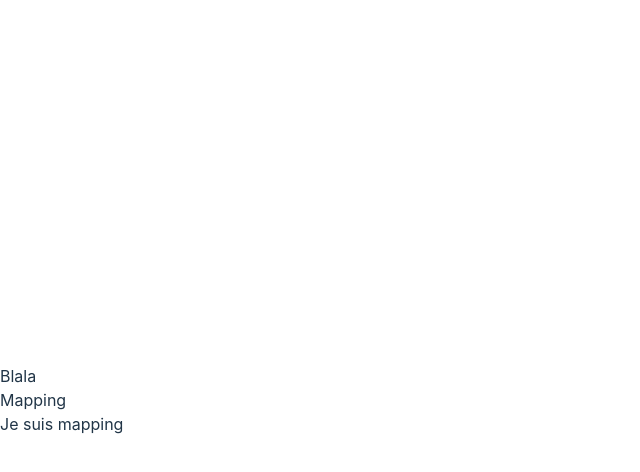
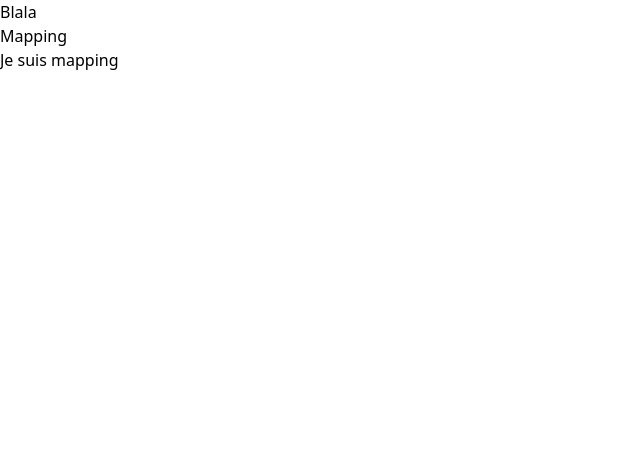
Before and after one commit to twde49/feedback-front, a React (Vite) app: page /enzo/1 in a window 1280 px wide. Shown: the top 472 px of the page, without its empty margins (0-640 px from the left). Built offline with nearby package versions, Linux system fonts and the light colour scheme.

Commit message:
change css

```diff
--- a/src/App.jsx
+++ b/src/App.jsx
@@ -11,7 +11,6 @@ import Workshop from './pages/Workshop.jsx';
 
 const App = () => {
   return (
-    <div className="h-full w-screen flex flex-col items-center justify-center min-h-screen">
         <Routes>
           <Route path="/" element={<Home />} />
           <Route path="/malakaya" element={<Kaya />} />
@@ -21,8 +20,10 @@ const App = () => {
             <Route path="/enzo" element={<Enzo />} />
             <Route path="/enzo/:id" element={<Workshop />} />
 
+
+
         </Routes>
-    </div>
+
   );
 };
 
--- a/src/assets/css/enzo.css
+++ b/src/assets/css/enzo.css
@@ -7,13 +7,15 @@
     justify-content: center;
     align-items: center;
 }
- */
+
 .workshop-list {
     flex-flow: row wrap;
     display: flex;
     gap: 30px;
     justify-content: center;
 }
+
+ */
 .workshop-item {
     /*
     border: 1px solid black;
@@ -25,7 +27,6 @@
 
      */
     transition: width 2s, height 4s, transform 0.5s;
-    background: linear-gradient(45deg, #ff7f50, #1e90ff); /* Dégradé à 45 degrés */
 }
 .workshop-item:hover {
     transform: scale(1.2);
--- a/src/index.css
+++ b/src/index.css
@@ -1,73 +1,3 @@
 @tailwind base;
 @tailwind components;
 @tailwind utilities;
-
-
-:root {
-  font-family: Inter, system-ui, Avenir, Helvetica, Arial, sans-serif;
-  line-height: 1.5;
-  font-weight: 400;
-
-  color-scheme: light dark;
-  color: rgba(255, 255, 255, 0.87);
-  background-color: #242424;
-
-  font-synthesis: none;
-  text-rendering: optimizeLegibility;
-  -webkit-font-smoothing: antialiased;
-  -moz-osx-font-smoothing: grayscale;
-}
-
-a {
-  font-weight: 500;
-  color: #646cff;
-  text-decoration: inherit;
-}
-a:hover {
-  color: #535bf2;
-}
-
-body {
-  margin: 0;
-  display: flex;
-  place-items: center;
-  min-width: 320px;
-  min-height: 100vh;
-}
-
-h1 {
-  font-size: 3.2em;
-  line-height: 1.1;
-}
-
-button {
-  border-radius: 8px;
-  border: 1px solid transparent;
-  padding: 0.6em 1.2em;
-  font-size: 1em;
-  font-weight: 500;
-  font-family: inherit;
-  background-color: #1a1a1a;
-  cursor: pointer;
-  transition: border-color 0.25s;
-}
-button:hover {
-  border-color: #646cff;
-}
-button:focus,
-button:focus-visible {
-  outline: 4px auto -webkit-focus-ring-color;
-}
-
-@media (prefers-color-scheme: light) {
-  :root {
-    color: #213547;
-    background-color: #ffffff;
-  }
-  a:hover {
-    color: #747bff;
-  }
-  button {
-    background-color: #f9f9f9;
-  }
-}
--- a/src/pages/Enzo.jsx
+++ b/src/pages/Enzo.jsx
@@ -24,7 +24,7 @@ function App() {
     function ShoppingList() {
         const listItems = workshops.map(workshop =>
                 <div key={workshop.id}
-                     className="workshop-item flex flex-row rounded-lg p-3 justify-center items-center"
+                     className="workshop-item flex flex-col rounded-lg p-3 justify-center items-center border-2 h-1/2 w-1/4"
                 >
                     <Link to={`/enzo/${workshop.id}`}
                         className="workshop-link"
@@ -32,19 +32,27 @@ function App() {
                     >
                         {workshop.title}
                     </Link>
+                    <div key={workshop.id}
+                     className="flex h-2/4"
+                    >
+                        <img src="" alt="dzfec" />
+                    </div>
                 </div>
         );
 
         return (
-                <div className="workshop-list flex h-2/4 justify-center items-center">{listItems}</div>
+                <div className="workshop-list flex h-2/4 justify-center items-center flex-row flex-wrap gap-5">{listItems}</div>
         );
     }
 
     return (
         <>
-            <div className="workshop-container container flex h-screen justify-items-center">
-                <ShoppingList/>
+            <div className="flex flex-col w-full justify-center items-center">
+                <div className="workshop-container container flex h-screen justify-center items-center">
+                    <ShoppingList/>
+                </div>
             </div>
+
 
         </>
     )
```
Lines whose indentation alone changed are shown as unchanged.
